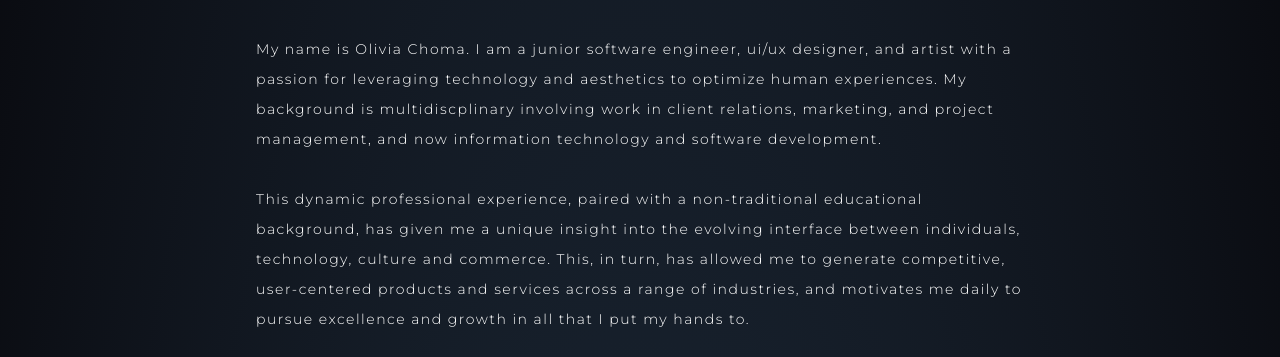
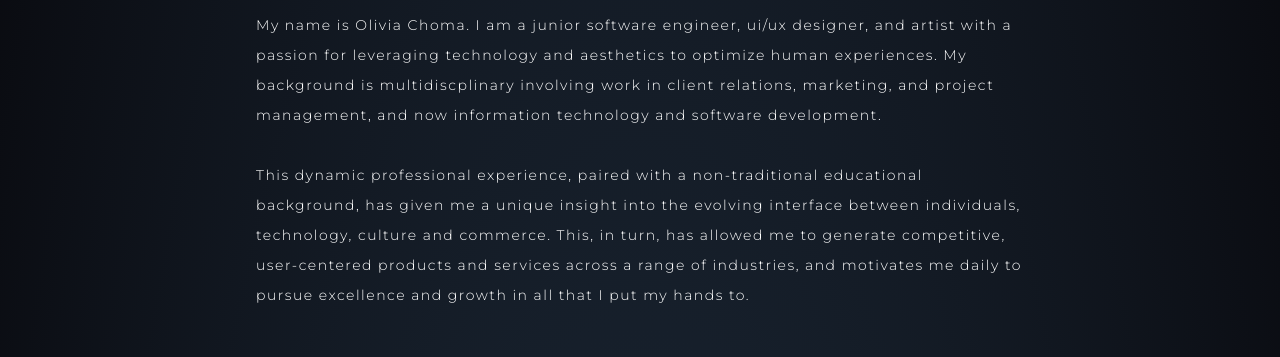
Before and after one commit to orchoma/Development-Portfolio, a website: page index.html in a window 1280 px wide. Shown: the part 297-654 px from the top of the page. Drawn offline with nearby package versions, Linux system fonts and the light colour scheme.

Commit message:
section one padding

```diff
--- a/sass/sections/_sectionOne.scss
+++ b/sass/sections/_sectionOne.scss
@@ -2,7 +2,7 @@
     height: 100vh;
     margin: 0 auto;
     width: 80vw;
-    padding: 12vh 0;
+    padding: 9vh 0;
 
 
     @include respond(tab-port) {
```
Also changed, not shown: css/style.css.
